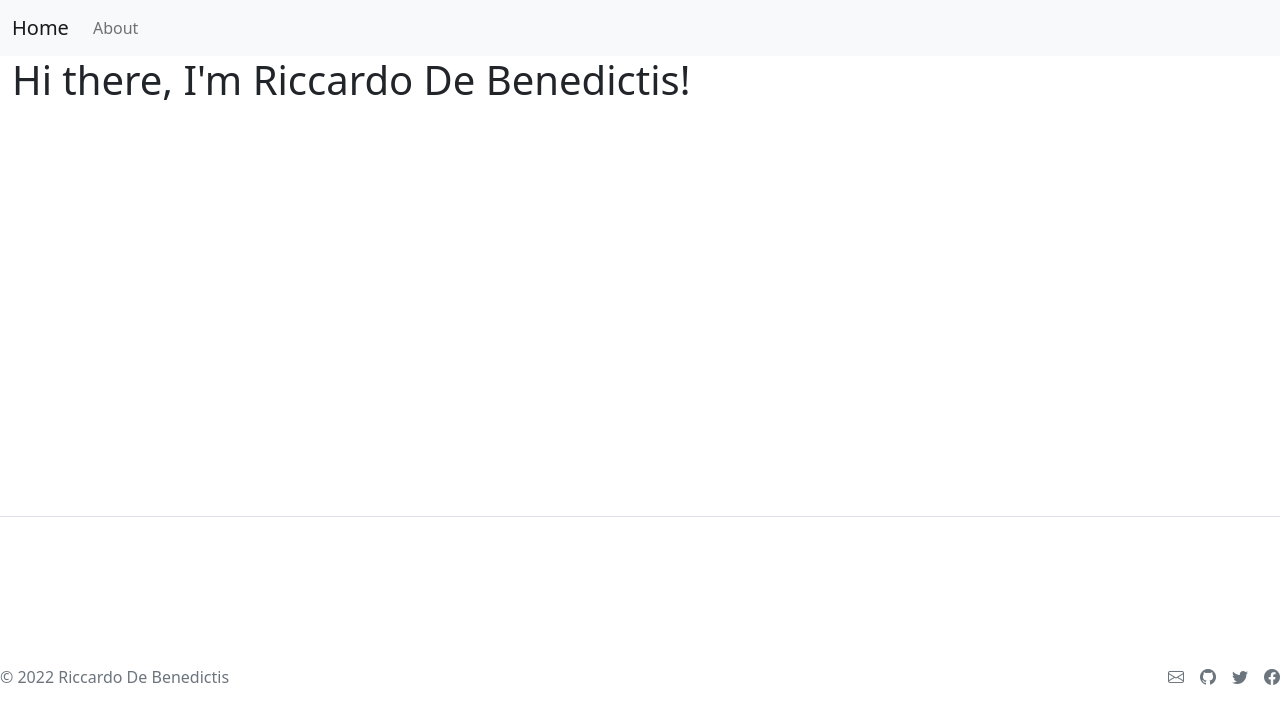
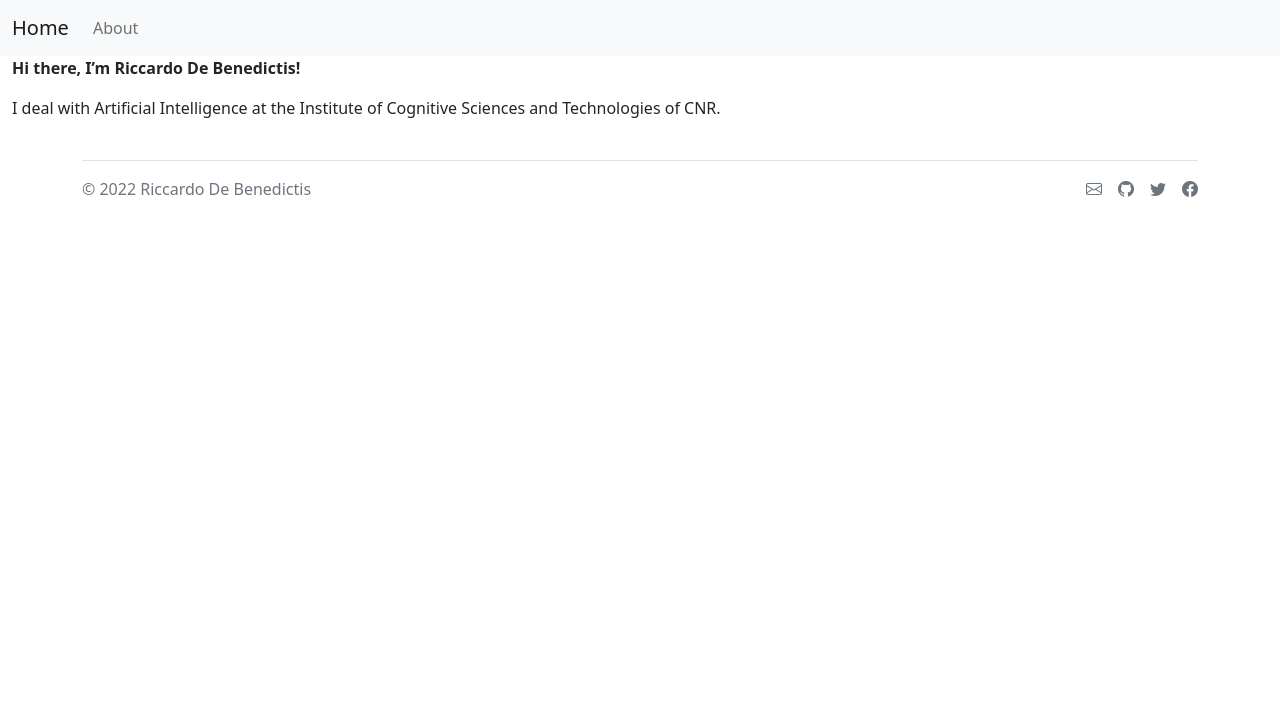
Before and after one commit to riccardodebenedictis/riccardodebenedictis.github.io, a Jekyll site: the page built from index.md, in a window 1280 px wide. Shown: the top 724 px of the page. Built offline with Jekyll 4.4.1, drawn with Linux system fonts in a browser that asks for light colours.

Commit message:
minor cleanings..

```diff
--- a/_includes/footer.html
+++ b/_includes/footer.html
@@ -1,5 +1,5 @@
 <div class="container">
-    <footer class="footer d-flex flex-wrap justify-content-between align-items-center py-3 my-4 border-top">
+    <footer class="d-flex flex-wrap justify-content-between align-items-center py-3 my-4 border-top">
         <div class="col-md-4 d-flex align-items-center">
             <span class="text-muted">© 2022 {{site.name}}</span>
         </div>
--- a/css/main.css
+++ /dev/null
@@ -1,7 +0,0 @@
-.footer {
-    position: absolute;
-    width: 100%;
-    min-height: 320px;
-    bottom: 40px;
-    left: 0;
-}
--- a/index.html
+++ /dev/null
@@ -1,5 +0,0 @@
----
-layout: default
-title: Home
----
-<h1>Hi there, I'm {{site.name}}!</h1>
--- /dev/null
+++ b/index.md
@@ -0,0 +1,7 @@
+---
+layout: default
+title: Home
+---
+**Hi there, I'm {{site.name}}!**
+
+I deal with Artificial Intelligence at the Institute of Cognitive Sciences and Technologies of CNR.
```
Also changed, not shown: about.md (+2 -0 lines).
